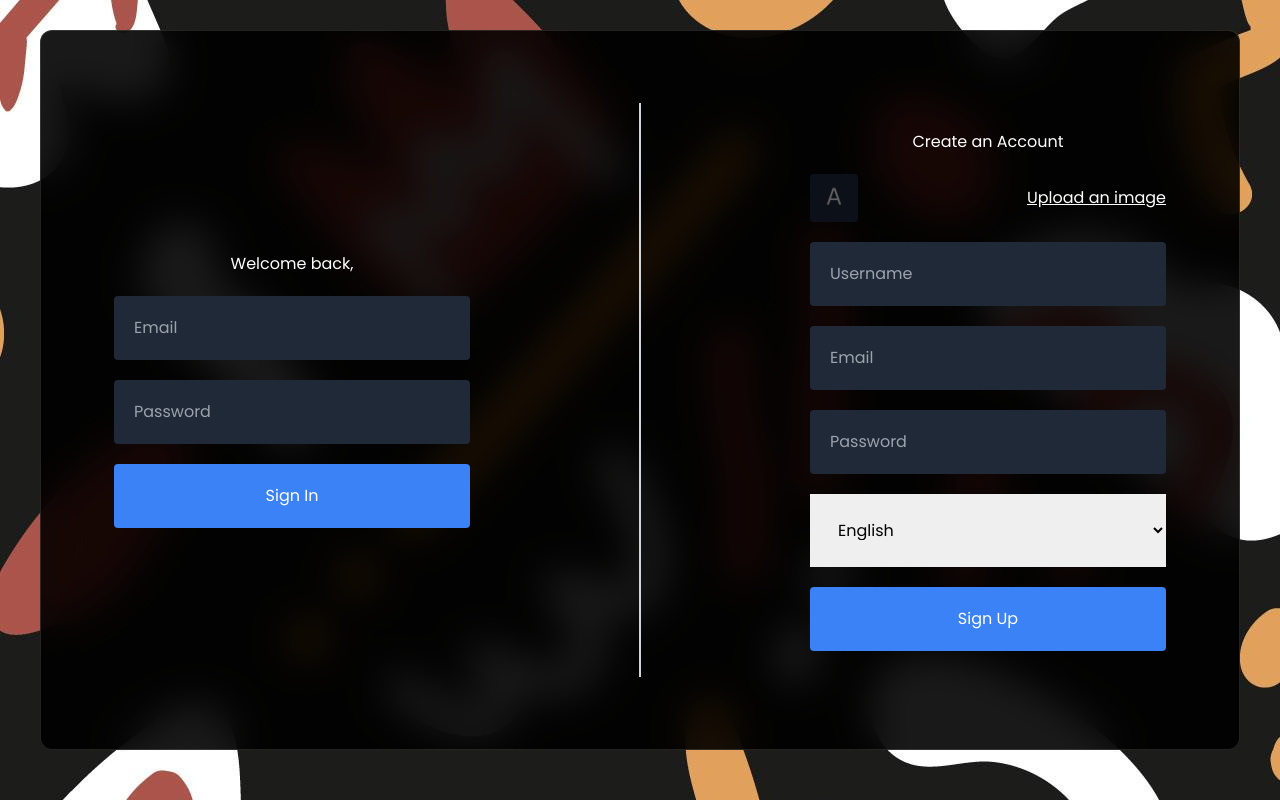
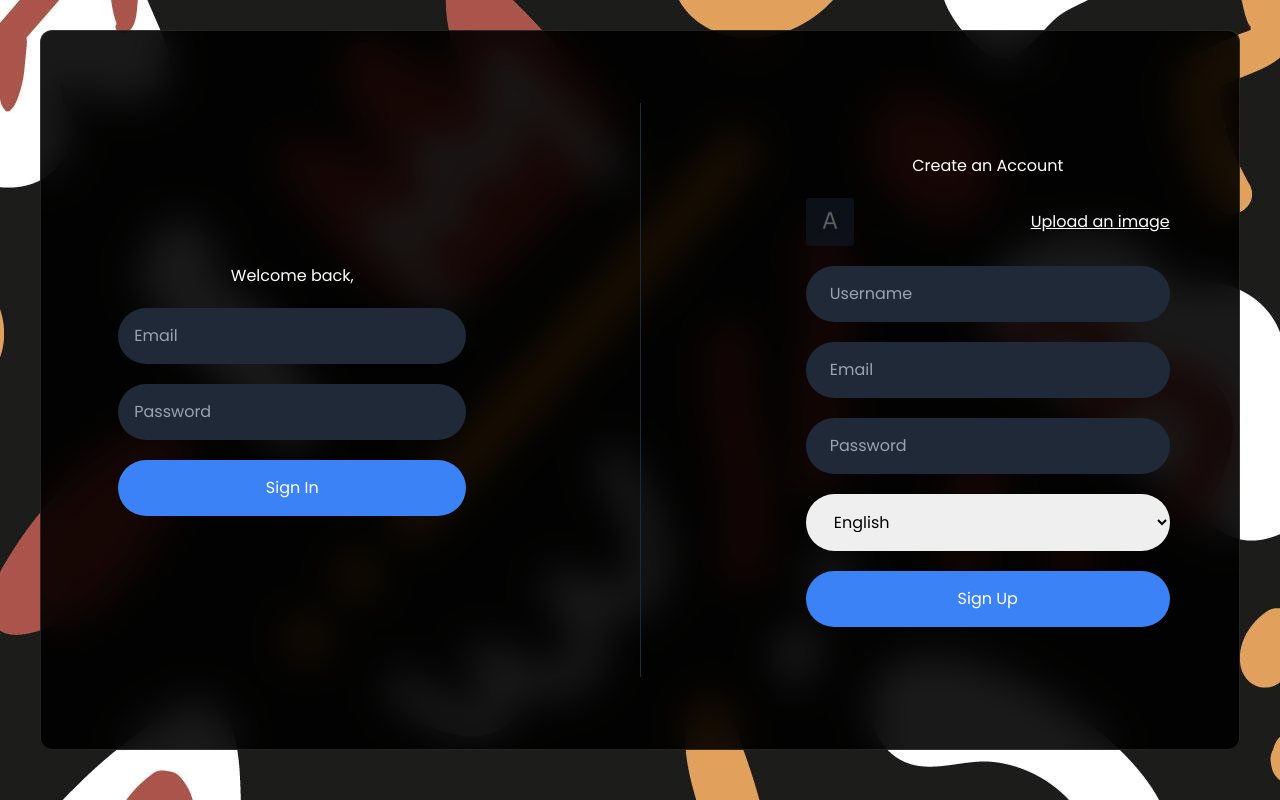
Before and after one commit to AbogeJr/chatsandbox, a Next.js app: page / in a window 1280 px wide. Built offline with nearby package versions, Linux system fonts and the light colour scheme; no server answers.

Commit message:
uniform styling

```diff
--- a/src/components/Auth.tsx
+++ b/src/components/Auth.tsx
@@ -112,13 +112,13 @@ const Login = () => {
       <div className="flex-1 flex flex-col items-center gap-5">
         <h2>Welcome back,</h2>
         <form className="flex flex-col items-center justify-center gap-5" onSubmit={handleLogin}>
-          <input className="p-5 border-none outline-none bg-gray-800 text-white rounded" type="text" placeholder="Email" name="email" />
-          <input className="p-5 border-none outline-none bg-gray-800 text-white rounded" type="password" placeholder="Password" name="password" />
-          <button className="w-full p-5 border-none bg-blue-500 text-white rounded cursor-pointer font-medium disabled:cursor-not-allowed disabled:bg-blue-400" disabled={loading}>{loading ? "Loading" : "Sign In"}</button>
+          <input className="p-4 border-none outline-none bg-gray-800 text-white rounded-full" type="text" placeholder="Email" name="email" />
+          <input className="p-4 border-none outline-none bg-gray-800 text-white rounded-full" type="password" placeholder="Password" name="password" />
+          <button className="w-full rounded-full p-4 border-none bg-blue-500 text-white cursor-pointer font-medium disabled:cursor-not-allowed disabled:bg-blue-400" disabled={loading}>{loading ? "Loading" : "Sign In"}</button>
           {/* <button onClick={signInGoogle} >Sign In With Google</button> */}
         </form>
       </div>
-      <div className="h-4/5 w-0.5 bg-gray-300"></div>
+      <div className="h-4/5 w-[1px] bg-gray-800"></div>
       <div className="flex-1 flex flex-col items-center gap-5">
         <h2>Create an Account</h2>
         <form className="flex flex-col items-center justify-center gap-5" onSubmit={handleRegister}>
@@ -132,15 +132,15 @@ const Login = () => {
             className="hidden"
             onChange={handleAvatar}
           />
-          <input className="p-5 border-none outline-none bg-gray-800 text-white rounded" type="text" placeholder="Username" name="username" />
-          <input className="p-5 border-none outline-none bg-gray-800 text-white rounded" type="text" placeholder="Email" name="email" />
-          <input className="p-5 border-none outline-none bg-gray-800 text-white rounded" type="password" placeholder="Password" name="password" />
-          <select className="w-full p-6 text-black" name="preferredLanguage">
+          <input className="p-4 px-6 border-none outline-none bg-gray-800 text-white rounded-full" type="text" placeholder="Username" name="username" />
+          <input className="p-4 px-6 border-none outline-none bg-gray-800 text-white rounded-full" type="email" placeholder="Email" name="email" />
+          <input className="p-4 px-6 border-none outline-none bg-gray-800 text-white rounded-full" type="password" placeholder="Password" name="password" />
+          <select className="w-full p-4 text-black rounded-full px-6 sele" name="preferredLanguage">
             <option value="en-GB">English</option>
             <option value="es">Spanish</option>
             <option value="fr">French</option>
           </select>
-          <button className="w-full p-5 border-none bg-blue-500 text-white rounded cursor-pointer font-medium disabled:cursor-not-allowed disabled:bg-blue-400" disabled={loading}>{loading ? "Loading" : "Sign Up"}</button>
+          <button className="w-full p-4 border-none bg-blue-500 text-white rounded-full cursor-pointer font-medium disabled:cursor-not-allowed disabled:bg-blue-400" disabled={loading}>{loading ? "Loading" : "Sign Up"}</button>
         </form>
       </div>
     </div>
--- a/src/components/ChatInput.tsx
+++ b/src/components/ChatInput.tsx
@@ -1,25 +1,31 @@
-// ChatInput.tsx
 import Image from "next/image";
 import EmojiPickerComponent from "./EmojiPicker";
 import { IoIosAttach, IoIosSend } from "react-icons/io";
-import { FaCameraRetro,FaMicrophoneAlt } from "react-icons/fa";
+import { FaCameraRetro, FaMicrophoneAlt } from "react-icons/fa";
 
-
-interface Props  {
+interface Props {
   text: string;
   setText: (text: string) => void;
   handleSend: () => void;
   handleImg: (e: any) => void;
   isDisabled: boolean;
   onEmojiClick: (e: any) => void;
+}
+
+const ChatInput = ({ text, setText, handleSend, handleImg, isDisabled, onEmojiClick }: Props) => {
+  const handleKeyDown = (e: React.KeyboardEvent<HTMLInputElement>) => {
+    if (e.key === 'Enter' && !isDisabled) {
+      e.preventDefault();
+      handleSend();
+      setText('');
+    }
   };
 
-
-const ChatInput = ({ text, setText, handleSend, handleImg, isDisabled, onEmojiClick } : Props) => (
+  return (
     <div className="p-5 flex items-center justify-between border-t border-[#dddddd35] gap-5 mt-auto">
       <div className="flex gap-5">
         <label htmlFor="file">
-      <IoIosAttach className="w-5 h-5 cursor-pointer" size={20}/>
+          <IoIosAttach className="w-5 h-5 cursor-pointer" size={20} />
         </label>
         <input
           type="file"
@@ -35,18 +41,20 @@ const ChatInput = ({ text, setText, handleSend, handleImg, isDisabled, onEmojiCl
         placeholder={isDisabled ? "You cannot send a message" : "Type a message..."}
         value={text}
         onChange={(e) => setText(e.target.value)}
+        onKeyDown={handleKeyDown}
         disabled={isDisabled}
-      className="flex-1 w-2/5 bg-gray-800 border-none outline-none text-white p-5 rounded-lg text-base disabled:cursor-not-allowed"
+        className="flex-1 w-2/5 bg-gray-800 border-none outline-none text-white p-4 px-6 rounded-full text-sm  disabled:cursor-not-allowed"
       />
       <EmojiPickerComponent onEmojiClick={onEmojiClick} />
       <button
-      className="bg-blue-500 text-white py-2 px-5 border-none rounded cursor-pointer disabled:bg-blue-400 disabled:cursor-not-allowed"
+        className="bg-blue-500 text-white p-4 border-none rounded-full cursor-pointer disabled:bg-blue-400 disabled:cursor-not-allowed"
         onClick={handleSend}
         disabled={isDisabled}
       >
-      <IoIosSend size={20}/>
+        <IoIosSend size={20} />
       </button>
     </div>
   );
+};
 
 export default ChatInput;
--- a/src/components/Detail.tsx
+++ b/src/components/Detail.tsx
@@ -5,6 +5,8 @@ import { useUserStore } from "@/lib/userStore";
 import Image from "next/image";
 import { User } from "./ChatHeader";
 import { useState } from "react";
+import { IoMdExit } from "react-icons/io";
+import { MdBlock } from "react-icons/md";
 
 
 const UserAvatar = ({ user } : User ) => (
@@ -94,12 +96,15 @@ const BlockButton = ({ isReceiverBlocked, isCurrentUserBlocked, userId, changeBl
   };
 
   return (
-    <button onClick={handleBlock} className="p-2.5 bg-red-400 text-white border-none  cursor-pointer hover:bg-red-500">
+    <button onClick={handleBlock} className="p-2.5 bg-[orangered] text-white border-none  cursor-pointer hover:bg-red-500 rounded-full flex items-center justify-center space-x-2">
+        <MdBlock size={20} />
+      <span>
       {isCurrentUserBlocked
         ? "You are Blocked!"
         : isReceiverBlocked
         ? "User blocked"
         : "Block User" }
+      </span>
     </button>
   );
 };
@@ -113,8 +118,9 @@ const LogoutButton = ({ resetChat } : any) => {
   };
 
   return (
-    <button className="p-2.5 bg-blue-600" onClick={handleLogout}>
-      Logout
+    <button className="p-2.5 bg-blue-600 flex items-center justify-center space-x-2 rounded-full" onClick={handleLogout}>
+      <IoMdExit size={20}/>
+      <span>Log Out</span>
     </button>
   );
 };
--- a/src/components/SearchBar.tsx
+++ b/src/components/SearchBar.tsx
@@ -11,7 +11,7 @@ interface SearchBarProps {
 const SearchBar: React.FC<SearchBarProps> = ({ input, setInput, addMode, toggleAddMode }) => {
   return (
     <div className="flex items-center gap-[20px] p-[20px]">
-      <div className="flex-[1] bg-[rgba(17,25,40,0.5)] flex items-center gap-[20px] rounded-[10px] p-[10px]">
+      <div className="flex-[1] bg-[rgba(17,25,40,0.5)] flex items-center gap-[20px] rounded-full p-[10px] px-6">
       <FaSearch size={15}/>
         <input
           className="bg-transparent w-2/3 border-none outline-none text-white flex-[1]"
```
Lines whose indentation alone changed are shown as unchanged.
